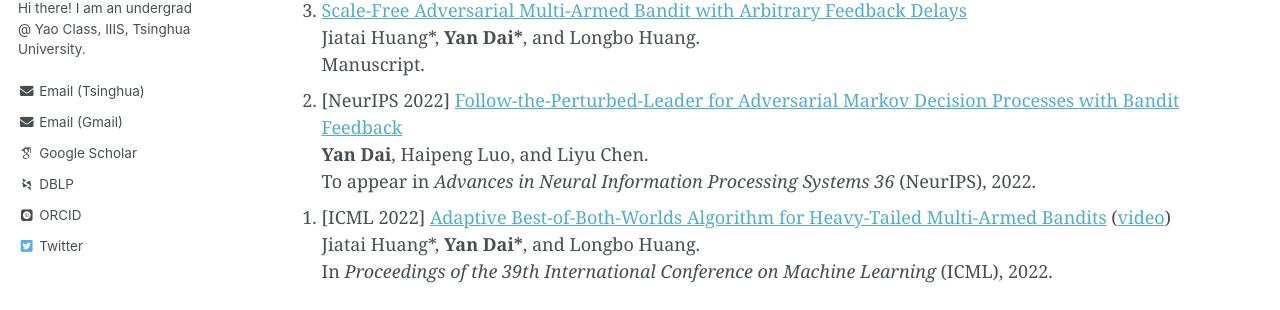
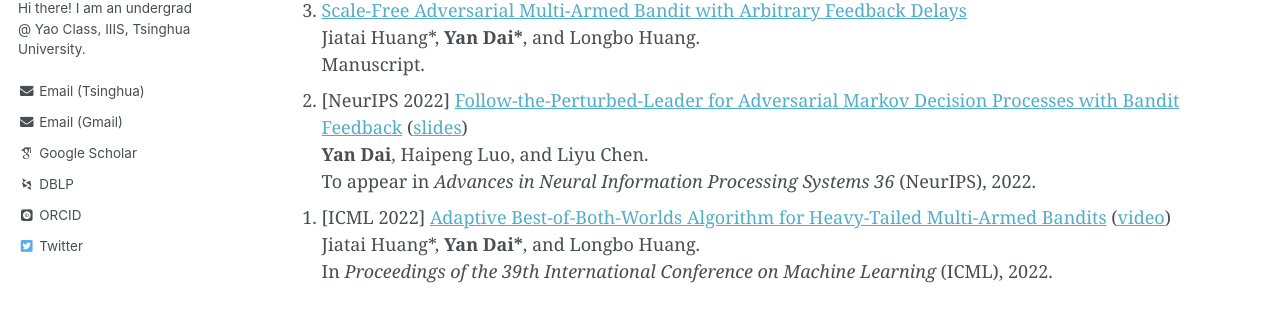
Before and after one commit to yandaichn/yandaichn.github.io, a Jekyll site: the page built from _pages/publications.md, in a window 1280 px wide. Shown: the part 358-668 px from the top of the page. Built offline with Jekyll 4.4.1, drawn with Linux system fonts in a browser that asks for light colours; some web fonts are replaced.

Commit message:
Add slides for NeurIPS 2022

```diff
--- a/_pages/publications.md
+++ b/_pages/publications.md
@@ -15,7 +15,7 @@ Check my [Google Scholar profile](https://scholar.google.com/citations?user=gkG4
 1.  [Scale-Free Adversarial Multi-Armed Bandit with Arbitrary Feedback Delays](https://arxiv.org/abs/2110.13400)
     Jiatai Huang\*, **Yan Dai\***, and Longbo Huang.
     Manuscript.
-1.  \[NeurIPS 2022\] [Follow-the-Perturbed-Leader for Adversarial Markov Decision Processes with Bandit Feedback](https://arxiv.org/abs/2205.13451)
+1.  \[NeurIPS 2022\] [Follow-the-Perturbed-Leader for Adversarial Markov Decision Processes with Bandit Feedback](https://arxiv.org/abs/2205.13451) ([slides](slides_NeurIPS2022_FTPL_for_AMDP.pdf))
     **Yan Dai**, Haipeng Luo, and Liyu Chen.
     To appear in *Advances in Neural Information Processing Systems 36* (NeurIPS), 2022.
 1.  \[ICML 2022\] [Adaptive Best-of-Both-Worlds Algorithm for Heavy-Tailed Multi-Armed Bandits](https://arxiv.org/abs/2201.11921) ([video](https://slideslive.com/38983650))
```
Also changed, not shown: 1 other file.
